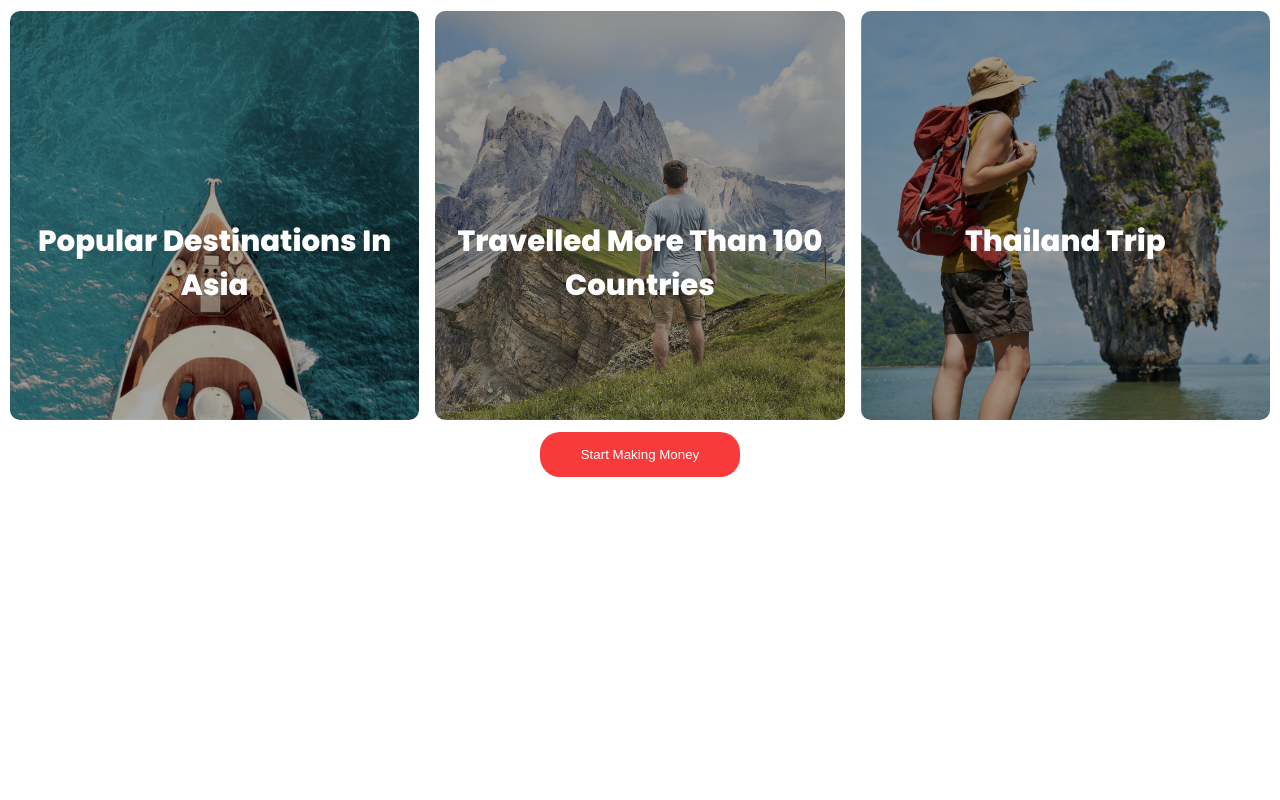
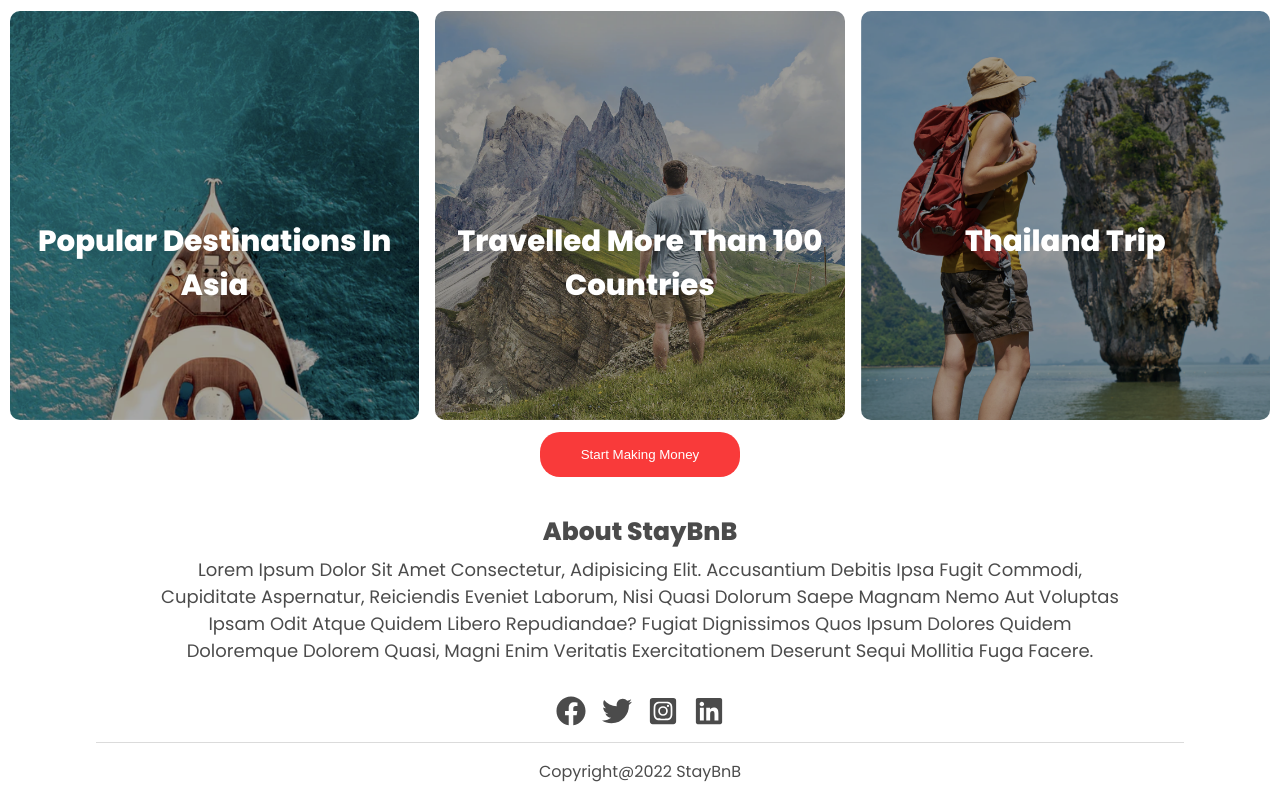
Before and after one commit to elselhab1992/StayBnb, a React (Vite) app: page / in a window 1280 px wide. Shown: the part 2249-3049 px from the top of the page. Before the commit the page ends 2746 px from the top, so only its background shows below. Built offline with nearby package versions, Linux system fonts and the light colour scheme.

Commit message:
finish the homepage

```diff
--- a/src/Pages/Home/Home.jsx
+++ b/src/Pages/Home/Home.jsx
@@ -1,10 +1,13 @@
 import {
   Exclusive,
+  Footer,
   Hero,
   Sharing,
+  SocialMedia,
   Traveller,
   Trending,
 } from "../../components";
+import About from "../../components/About/About";
 
 const Home = () => {
   return (
@@ -14,6 +17,9 @@ const Home = () => {
       <Trending />
       <Sharing />
       <Traveller />
+      <About />
+      <SocialMedia />
+      <Footer />
     </>
   );
 };
--- /dev/null
+++ b/src/components/About/About.jsx
@@ -0,0 +1,20 @@
+import { Title } from "../index";
+import { AboutSection } from "./AboutStyles";
+
+const About = () => {
+  return (
+    <AboutSection>
+      <Title title="about StayBnB" />
+      <p>
+        Lorem ipsum dolor sit amet consectetur, adipisicing elit. Accusantium
+        debitis ipsa fugit commodi, cupiditate aspernatur, reiciendis eveniet
+        laborum, nisi quasi dolorum saepe magnam nemo aut voluptas ipsam odit
+        atque quidem libero repudiandae? Fugiat dignissimos quos ipsum dolores
+        quidem doloremque dolorem quasi, magni enim veritatis exercitationem
+        deserunt sequi mollitia fuga facere.
+      </p>
+    </AboutSection>
+  );
+};
+
+export default About;
--- /dev/null
+++ b/src/components/About/AboutStyles.jsx
@@ -0,0 +1,15 @@
+import styled from "styled-components";
+import { Section } from "../Exclusive/ExclusiveStyles";
+
+const AboutSection = styled(Section)`
+  align-items: center;
+  text-align: center;
+  font-size: ${(props) => props.theme.fontSize.small};
+  opacity: 0.7;
+
+  @media (min-width: 1200px) {
+    padding: 1rem 10rem;
+  }
+`;
+
+export { AboutSection };
--- /dev/null
+++ b/src/components/Footer/Footer.jsx
@@ -0,0 +1,11 @@
+import { FooterContainer } from "./FooterStyles";
+
+const Footer = () => {
+  return (
+    <FooterContainer>
+      <p>Copyright@2022 StayBnB</p>
+    </FooterContainer>
+  );
+};
+
+export default Footer;
--- /dev/null
+++ b/src/components/Footer/FooterStyles.jsx
@@ -0,0 +1,14 @@
+import styled from "styled-components";
+
+const FooterContainer = styled.footer`
+  width: 85%;
+  display: flex;
+  justify-content: center;
+  align-items: center;
+  opacity: 0.7;
+  padding: 1rem;
+  margin: auto;
+  border-top: 1px solid #ccc;
+`;
+
+export { FooterContainer };
--- /dev/null
+++ b/src/components/SocialMedia/SocialMedia.jsx
@@ -0,0 +1,23 @@
+import {
+  FaFacebook,
+  FaTwitter,
+  FaInstagramSquare,
+  FaLinkedin,
+} from "react-icons/fa";
+import { SocialIcons } from "./SocialMediaStyles";
+
+const SocialMedia = () => {
+  return (
+    <SocialIcons>
+      <FaFacebook size={30} style={{ opacity: 0.7, cursor: "pointer" }} />
+      <FaTwitter size={30} style={{ opacity: 0.7, cursor: "pointer" }} />
+      <FaInstagramSquare
+        size={30}
+        style={{ opacity: 0.7, cursor: "pointer" }}
+      />
+      <FaLinkedin size={30} style={{ opacity: 0.7, cursor: "pointer" }} />
+    </SocialIcons>
+  );
+};
+
+export default SocialMedia;
--- /dev/null
+++ b/src/components/SocialMedia/SocialMediaStyles.jsx
@@ -0,0 +1,11 @@
+import styled from "styled-components";
+
+const SocialIcons = styled.div`
+  display: flex;
+  justify-content: center;
+  align-items: center;
+  gap: 1rem;
+  padding: 1rem 0;
+`;
+
+export { SocialIcons };
--- a/src/components/index.js
+++ b/src/components/index.js
@@ -8,6 +8,9 @@ import Exclusive from "./Exclusive/Exclusive";
 import Trending from "./Trending/Trending";
 import Sharing from "./Sharing/Sharing";
 import Traveller from "./Traveller/Traveller";
+import About from "./About/About";
+import SocialMedia from "./SocialMedia/SocialMedia";
+import Footer from "./Footer/Footer";
 
 export {
   Navbar,
@@ -20,4 +23,7 @@ export {
   Trending,
   Sharing,
   Traveller,
+  About,
+  SocialMedia,
+  Footer,
 };
```
